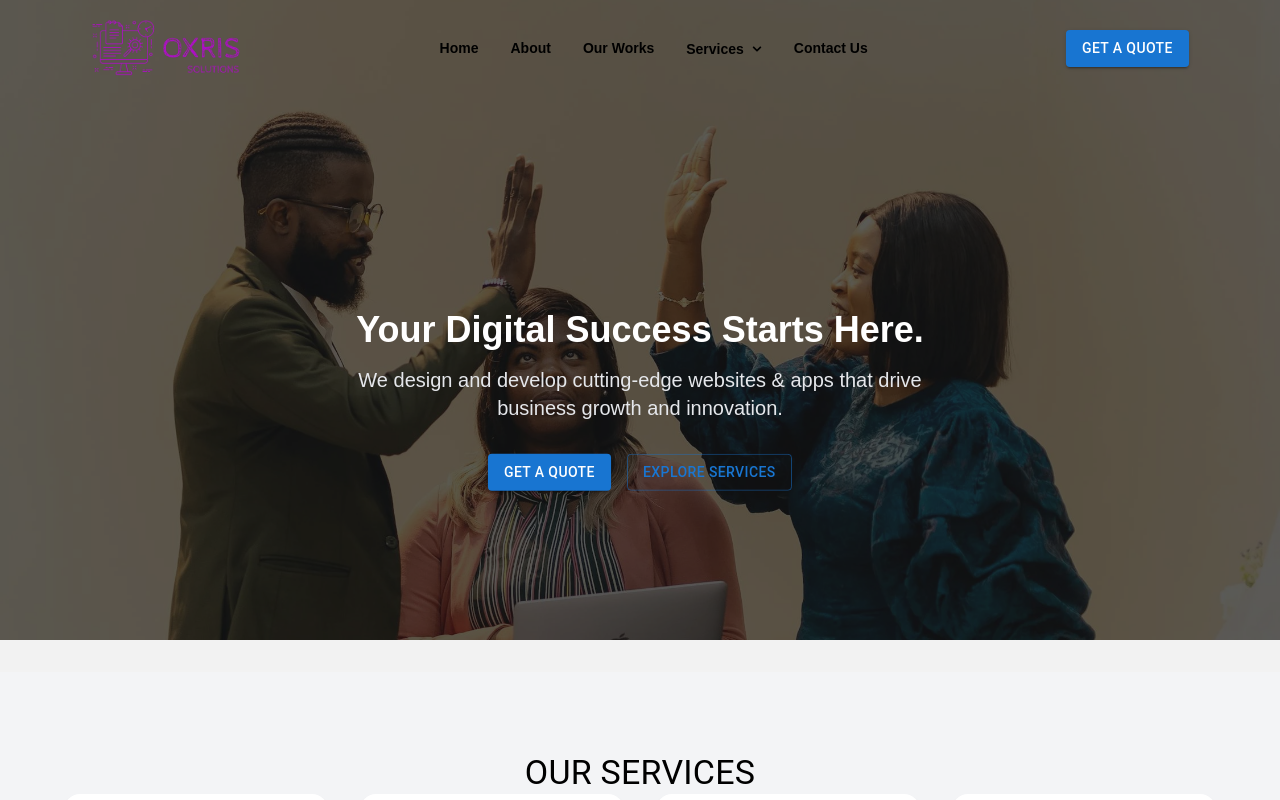
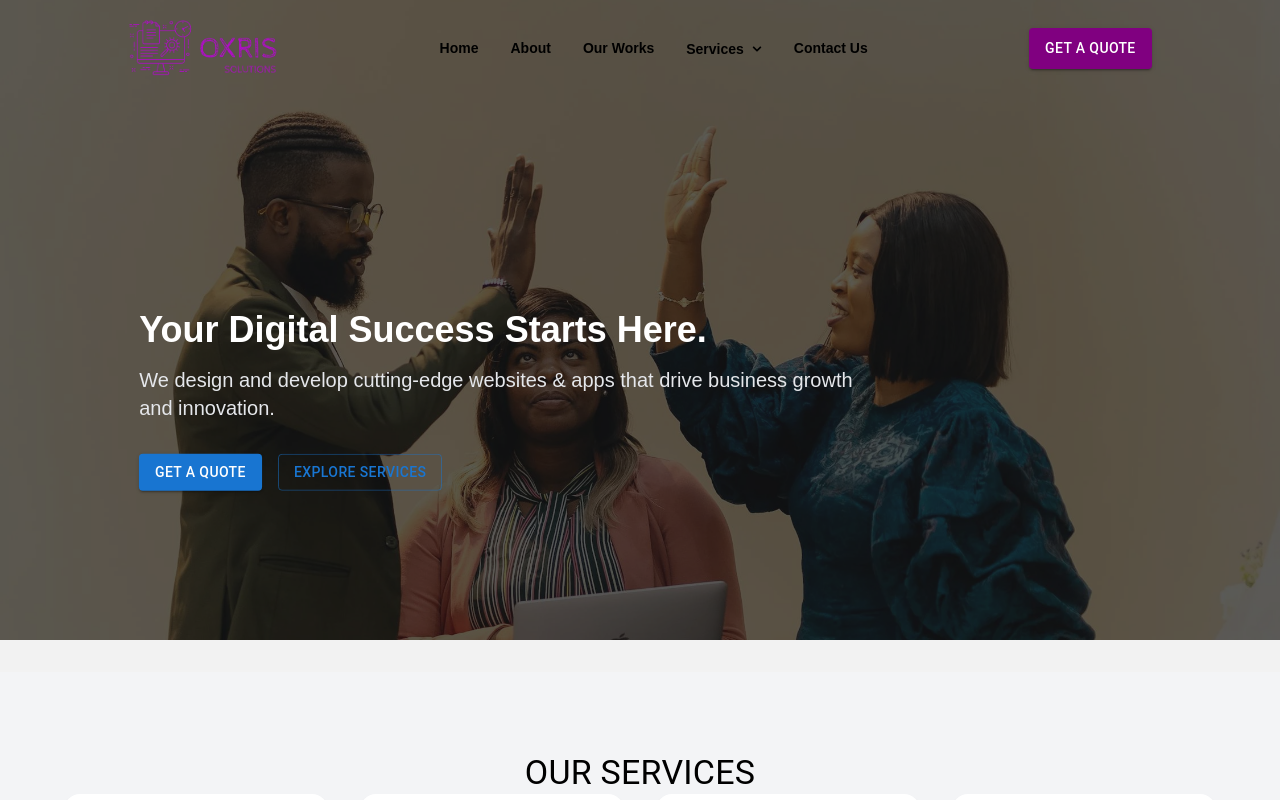
Before and after one commit to Obichris1/oxris, a Next.js app: page / in a window 1280 px wide. Shown: the top 800 px of the page. Built offline with nearby package versions, Linux system fonts and the light colour scheme.

Commit message:
Hero Cleanup

```diff
--- a/src/app/components/HeroSection.css
+++ b/src/app/components/HeroSection.css
@@ -32,15 +32,15 @@ position: relative;
     height: 100%;
 }
 
-.content{
-   position: absolute;
-   transform: translate(-50%,-50%);
-   left: 50%;
+.content {
+    position: absolute;
     top: 50%;
-   text-align: center;
-   font-size: 2rem;
-
-   /* margin: auto; */
+    left: 50%;
+    transform: translate(-50%, -50%);
+    text-align: center;
+    font-size: 2rem;
+    width: 80%;
+    margin: auto;
 }
 .content div{
     /* padding: 30px; */
@@ -48,21 +48,15 @@ position: relative;
 
 
 
-@media screen and (max-width : 1040px){
-    .content{
-        /* position: absolute;
-        transform: translate(-50%,-50%);
-        left: 50%;
-         top: 50%;
-        text-align: center; */
-        font-size: 1rem;
-
-        /* margin: auto; */
-     }
+@media screen and (min-width: 1040px) {
+    .content {
+        left: 0;
+        transform: translate(0, -50%);
+        text-align: left;
+        padding-left: 9%; /* Add spacing from the left */
+    }
+}
 
      .content .buttons{
         display: flex;
     }
-
-
-}
--- a/src/app/components/HeroSection.jsx
+++ b/src/app/components/HeroSection.jsx
@@ -17,7 +17,7 @@ const HeroSection = () => {
       <div className='content text-white flex justify-start items-start gap-5'>
        {/* Content */}
        <motion.div
-        className="relative z-10 max-w-3xl text-center px-6"
+  className="relative z-10 max-w-3xl px-6 text-center md:text-left mx-auto md:ml-0 flex flex-col items-center md:items-start"
   initial={{ opacity: 0, y: 50 }}
   animate={{ opacity: 1, y: 0 }}
   transition={{ duration: 1 }}
@@ -45,26 +45,27 @@ const HeroSection = () => {
 
   {/* CTA Buttons */}
   <motion.div
-          className="mt-8 flex flex-col md:flex-row gap-4 justify-center"
+    className="mt-8 flex flex-col md:flex-row gap-4 justify-center md:justify-start"
     initial={{ opacity: 0, scale: 0.8 }}
     animate={{ opacity: 1, scale: 1 }}
     transition={{ delay: 1.5, duration: 0.8 }}
   >
     <Button
       variant="contained"
-           className='btn '
+      className="btn"
     >
       Get a Quote
     </Button>
 
     <Button
       variant="outlined"
-           className='bg-transparent text-white border-black hover:bg-white hover:text-primary hover:border-none'
+      className="bg-transparent text-white border-black hover:bg-white hover:text-primary hover:border-none"
     >
       Explore Services
     </Button>
   </motion.div>
 </motion.div>
+
 
 
      </div>
--- a/src/app/components/Navbar.jsx
+++ b/src/app/components/Navbar.jsx
@@ -30,6 +30,7 @@ const Navbar = () => {
 
   const handleClose = () => {
     setAnchorEl(null);
+    showMenu()
   };
 
 
@@ -70,7 +71,7 @@ const Navbar = () => {
           : "header text-black bg-white "
       }
     >
-
+      <div className="flex justify-between items-center w-[80%] m-auto">
         <Link href="/">
         {isMobile ? (
         <Image src="/logo-no-background.png" width={120} height={200} alt="Mobile Logo" />
@@ -127,6 +128,7 @@ const Navbar = () => {
           <MenuItem
             key={service.name}
             component={Link}
+
             href={service.path}
             onClick={handleClose}
             sx={{
@@ -137,6 +139,7 @@ const Navbar = () => {
               color: "black",
               transition: "all 0.3s ease-in-out",
               "&:hover": {
+                background : "none",
                 color: "#4B0082",
               },
             }}
@@ -153,9 +156,9 @@ const Navbar = () => {
           </li>
         </ul>
 
-        <Button variant="contained" className="hidden lg:flex btn bg-primary ">
-          Get a Quote
-        </Button>
+        <Button variant="contained" className="!hidden lg:!flex !bg-primary !text-white !py-2 !px-4 btn">
+  Get a Quote
+</Button>
 
         <div className="hamburger" onClick={showMenu}>
           {click ? (
@@ -165,7 +168,7 @@ const Navbar = () => {
           )}
         </div>
       </div>
-
+    </div>
   );
 };
 
```
Lines whose indentation alone changed are shown as unchanged.
